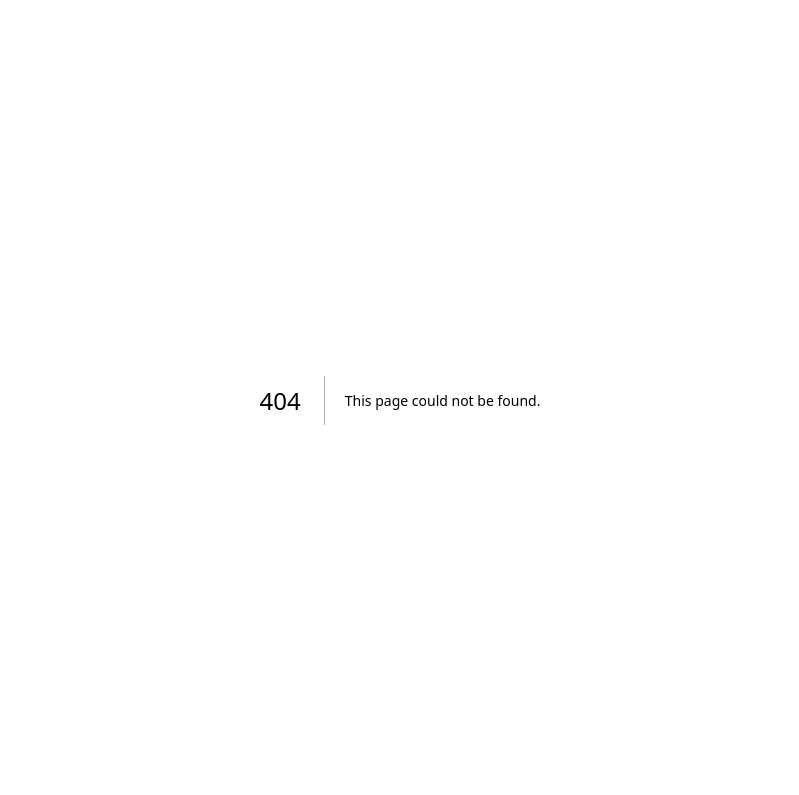
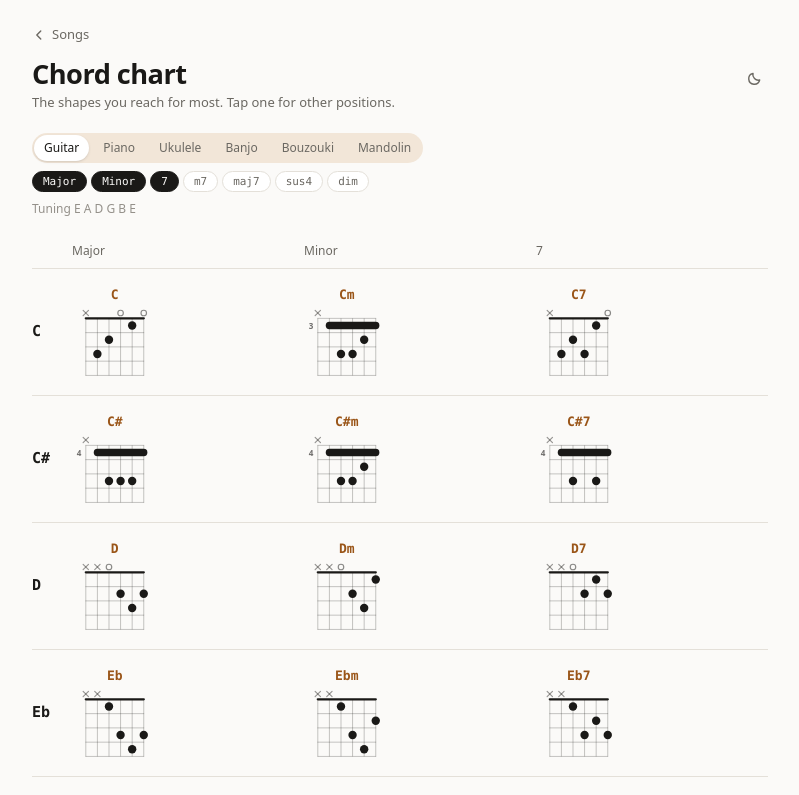
Before and after one commit to FelixGaudin/chords, a Next.js app: page /chords in a window 1280 px wide. Before the commit this address had no page. Shown: the top 795 px of the page, without its empty margins (240-1039 px from the left). Built offline with nearby package versions, Linux system fonts and the light colour scheme.

Commit message:
page chord

```diff
--- /dev/null
+++ b/src/app/chords/page.tsx
@@ -0,0 +1,29 @@
+import Link from "next/link";
+import type { Metadata } from "next";
+import { ChordChart } from "@/components/ChordChart";
+import { ThemeToggle } from "@/components/ThemeToggle";
+
+export const metadata: Metadata = { title: "Chord chart — Chords" };
+
+export default function ChordsPage() {
+  return (
+    <div className="mx-auto w-full max-w-3xl px-4 py-6">
+      <Link href="/" className="inline-flex items-center gap-1.5 text-[13px] text-muted hover:text-ink">
+        <svg width="14" height="14" viewBox="0 0 16 16" fill="none" aria-hidden>
+          <path d="M10 3.5 5.5 8l4.5 4.5" stroke="currentColor" strokeWidth="1.6" strokeLinecap="round" strokeLinejoin="round" />
+        </svg>
+        Songs
+      </Link>
+
+      <div className="mt-3 flex items-start justify-between gap-4">
+        <div>
+          <h1 className="text-[1.7rem] leading-none font-semibold tracking-[-0.02em]">Chord chart</h1>
+          <p className="mt-1.5 text-[13px] text-muted">The shapes you reach for most. Tap one for other positions.</p>
+        </div>
+        <ThemeToggle className="-mr-1 shrink-0" />
+      </div>
+
+      <ChordChart />
+    </div>
+  );
+}
--- a/src/app/page.tsx
+++ b/src/app/page.tsx
@@ -18,7 +18,10 @@ export default async function LibraryPage() {
           </p>
         </div>
         <div className="flex shrink-0 items-center gap-1">
-        <Link href="/playlists" className="rounded-lg px-2 py-1.5 text-[13px] text-muted hover:bg-accent-soft hover:text-ink">
+        <Link href="/chords" className="rounded-lg px-2 py-1.5 text-[13px] text-muted hover:bg-accent-soft hover:text-ink">
+          Chord chart
+        </Link>
+        <Link href="/playlists"className="rounded-lg px-2 py-1.5 text-[13px] text-muted hover:bg-accent-soft hover:text-ink">
           Playlists
         </Link>
         <ThemeToggle className="-mr-1" />
--- /dev/null
+++ b/src/components/ChordChart.tsx
@@ -0,0 +1,172 @@
+"use client";
+
+import { useEffect, useState } from "react";
+import { ChordDetail, ChordMini } from "./ChordView";
+import { INSTRUMENTS, INSTRUMENT_ORDER, InstrumentId } from "@/lib/instruments";
+
+// The spellings most songbooks use: sharps for C#/F#, flats for the rest.
+const ROOTS = ["C", "C#", "D", "Eb", "E", "F", "F#", "G", "Ab", "A", "Bb", "B"];
+
+const QUALITIES = [
+  { suffix: "", label: "Major" },
+  { suffix: "m", label: "Minor" },
+  { suffix: "7", label: "7" },
+  { suffix: "m7", label: "m7" },
+  { suffix: "maj7", label: "maj7" },
+  { suffix: "sus4", label: "sus4" },
+  { suffix: "dim", label: "dim" },
+];
+
+const DEFAULT_QUALITIES = ["", "m", "7"];
+
+export function ChordChart() {
+  const [instrument, setInstrument] = useState<InstrumentId>("guitar");
+  const [selected, setSelected] = useState<string[]>(DEFAULT_QUALITIES);
+  const [active, setActive] = useState<string | null>(null);
+  const [position, setPosition] = useState(0);
+  const [ready, setReady] = useState(false);
+
+  // Shares the instrument preference with the song pages.
+  useEffect(() => {
+    try {
+      const g = JSON.parse(localStorage.getItem("chords:prefs") ?? "{}");
+      if (g.instrument && g.instrument in INSTRUMENTS) setInstrument(g.instrument);
+    } catch {
+      /* first run, or storage blocked */
+    }
+    setReady(true);
+  }, []);
+
+  useEffect(() => {
+    if (!ready) return;
+    try {
+      const g = JSON.parse(localStorage.getItem("chords:prefs") ?? "{}");
+      localStorage.setItem("chords:prefs", JSON.stringify({ ...g, instrument }));
+    } catch {
+      /* storage blocked */
+    }
+  }, [ready, instrument]);
+
+  useEffect(() => {
+    if (!active) return;
+    const onKey = (e: KeyboardEvent) => e.key === "Escape" && setActive(null);
+    window.addEventListener("keydown", onKey);
+    return () => window.removeEventListener("keydown", onKey);
+  }, [active]);
+
+  const toggle = (suffix: string) =>
+    setSelected((s) =>
+      s.includes(suffix) ? (s.length > 1 ? s.filter((x) => x !== suffix) : s) : [...s, suffix],
+    );
+  // Keep the columns in the canonical order whatever order they were picked in.
+  const columns = QUALITIES.filter((q) => selected.includes(q.suffix));
+
+  const open = (symbol: string) => {
+    setActive(symbol);
+    setPosition(0);
+  };
+
+  return (
+    <>
+      <div className="mt-5 flex flex-col gap-2">
+        <div className="flex w-fit flex-wrap gap-1 rounded-2xl bg-accent-soft p-0.5">
+          {INSTRUMENT_ORDER.map((id) => (
+            <button
+              key={id}
+              type="button"
+              onClick={() => setInstrument(id)}
+              className={`rounded-full px-2.5 py-1 text-[12px] ${
+                instrument === id ? "bg-raised font-medium text-ink shadow-sm" : "text-muted hover:text-ink"
+              }`}
+            >
+              {INSTRUMENTS[id].name}
+            </button>
+          ))}
+        </div>
+        <div className="flex flex-wrap gap-1">
+          {QUALITIES.map((q) => {
+            const on = selected.includes(q.suffix);
+            return (
+              <button
+                key={q.label}
+                type="button"
+                onClick={() => toggle(q.suffix)}
+                aria-pressed={on}
+                className={`rounded-full border px-2.5 py-1 font-mono text-[11px] leading-none ${
+                  on ? "border-ink bg-ink text-paper" : "border-rule bg-raised text-muted hover:text-ink"
+                }`}
+              >
+                {q.label}
+              </button>
+            );
+          })}
+        </div>
+        {(() => {
+          const inst = INSTRUMENTS[instrument];
+          return inst.kind === "fretted" ? <p className="text-[12px] text-faint">Tuning {inst.tuningName}</p> : null;
+        })()}
+      </div>
+
+      <div className="mt-4 overflow-x-auto">
+        <table className="w-full border-collapse">
+          <thead>
+            <tr className="border-b border-rule">
+              <th className="w-10" />
+              {columns.map((q) => (
+                <th key={q.label} className="py-2 text-left text-[12px] font-medium text-muted">
+                  {q.label}
+                </th>
+              ))}
+            </tr>
+          </thead>
+          <tbody className="divide-y divide-rule">
+            {ROOTS.map((root) => (
+              <tr key={root}>
+                <th scope="row" className="pr-3 text-left align-middle font-mono text-[15px] font-semibold">
+                  {root}
+                </th>
+                {columns.map((q) => {
+                  const symbol = root + q.suffix;
+                  return (
+                    <td key={q.label} className="py-3 pr-4 align-top">
+                      <button
+                        type="button"
+                        onClick={() => open(symbol)}
+                        className="rounded-lg p-1 hover:bg-accent-soft"
+                        aria-label={`${symbol}, other shapes`}
+                      >
+                        <ChordMini symbol={symbol} instrument={instrument} />
+                      </button>
+                    </td>
+                  );
+                })}
+              </tr>
+            ))}
+          </tbody>
+        </table>
+      </div>
+
+      {active && (
+        <>
+          <div className="fixed inset-0 z-40" onClick={() => setActive(null)} aria-hidden />
+          <div className="fixed inset-x-0 bottom-0 z-50 rounded-t-2xl border-t border-rule bg-raised p-4 pb-[max(1rem,env(safe-area-inset-bottom))] shadow-[0_-8px_40px_rgba(0,0,0,0.18)] sm:inset-x-auto sm:right-6 sm:bottom-6 sm:w-[27rem] sm:rounded-2xl sm:border">
+            <div className="flex justify-end">
+              <button type="button" onClick={() => setActive(null)} className="-mt-1 p-1 text-muted hover:text-ink" aria-label="Close">
+                <svg width="16" height="16" viewBox="0 0 16 16" fill="none" aria-hidden>
+                  <path d="m4 4 8 8M12 4l-8 8" stroke="currentColor" strokeWidth="1.6" strokeLinecap="round" />
+                </svg>
+              </button>
+            </div>
+            <ChordDetail
+              symbol={active}
+              instrument={instrument}
+              preferFlats={active.includes("b")}
+              position={position}
+              onSelectPosition={setPosition}
+            />
+          </div>
+        </>
+      )}
+    </>
+  );
+}
```
